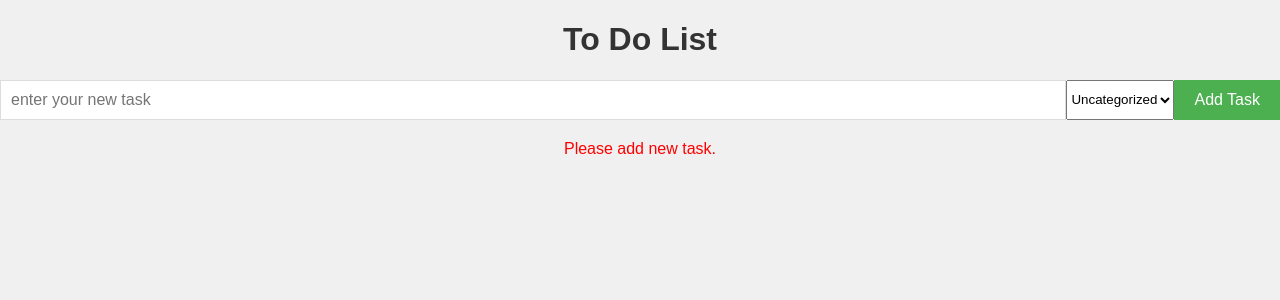
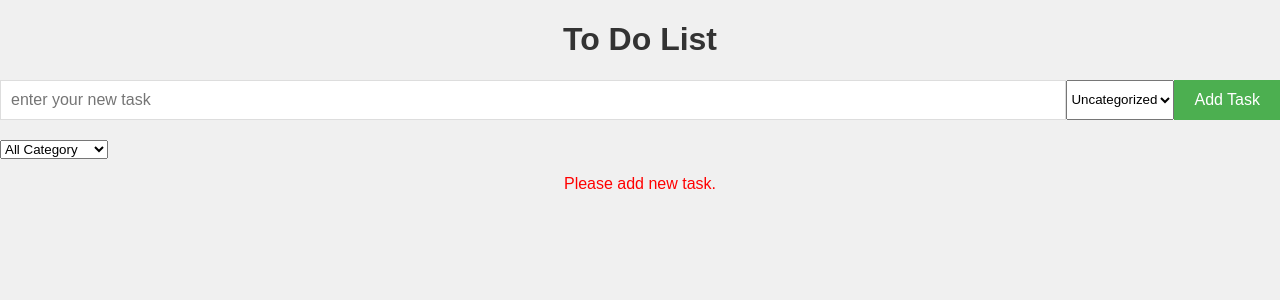
Before and after one commit to ryoma-creator/weather-app-react, a React (Create React App) app in the folder todo-app/: page / in a window 1280 px wide. Shown: the top 300 px of the page. Built offline with nearby package versions, Linux system fonts and the light colour scheme; the HTML template or start-up script is replaced by a standard one.

Commit message:
Added category filtering functionality to the Todo List app

```diff
--- a/todo-app/src/App.js
+++ b/todo-app/src/App.js
@@ -4,9 +4,12 @@ import './App.css';
 
 function App(){
   const [tasks, setTasks] = useState([]);
+  // Listがある時点で、Data管理とわかる
   const [newTask, setNewTask] = useState('');
 
   const [newCategory, setNewCategory] = useState('uncategorized');
+
+  const [categoryFilter, setCategoryFilter] = useState('all');
 
   // const addTask = (taskName) => {
   //   setTasks([...tasks, { id: Date.now(), name: taskName, completed: false }]);
@@ -44,6 +47,32 @@ function App(){
       ));
   };
 
+  // new filter function
+  // const [categoryFilter, setCategoryFilter] = useState('all');
+  // tasks = setTasks([...tasks, { id: Date.now(), name: taskName, completed: false ,  category: newCategory
+  const filteredTasks = tasks.filter(task =>
+    categoryFilter === 'all' || task.category === categoryFilter
+  );
+  // task.categoryは、all以外のもの。NewCategoryのvalueには、allないので。
+  // value={newCategory}
+
+  // categoryFilter === 'work' の場合：(example result)
+// filteredTasks = [
+//   { id: 2, name: "Finish report", category: "work", completed: false },
+//   { id: 4, name: "Team meeting", category: "work", completed: false },
+// ];
+// 条件部分: categoryFilter === 'all' || task.category === categoryFilter
+
+// この部分は「OR」条件です（|| は「または」を意味します）。
+// 左側 categoryFilter === 'all': カテゴリフィルターが 'all' かどうか
+// 右側 task.category === categoryFilter: タスクのカテゴリがフィルターと一致するかどうか
+// この条件は各タスクに対して以下のように動作します：
+
+// もし categoryFilter が 'all' なら、条件の左側が true になるので、全てのタスクが含まれます。
+// そうでない場合、条件の右側 task.category === categoryFilter がチェックされます。
+
+// タスクのカテゴリがフィルターと一致すれば true となり、そのタスクは含まれます。
+// 一致しなければ false となり、そのタスクは除外されます。
 
   return (
     <div>
@@ -69,8 +98,20 @@ function App(){
         <button type="submit">Add Task</button>
       </form>
 
+      <select
+          value={categoryFilter}
+          onChange={(e)=> setCategoryFilter(e.target.value)}
+        >
+          <option value='all'>All Category</option>
+          <option value="uncategorized">Uncategorized</option>
+          <option value="work">Work</option>
+          <option value="personal">Personal</option>
+        </select>
+
+
       <TodoList
-        tasks={tasks}
+        // tasks={tasks} filteredTasksに、dateが絞られて入っているので、代わりにこっちでOK
+        tasks={filteredTasks}
         onDeleteTask={deleteTask}
         onEditTask={editTask}
         onToggleCompletion={toggleTaskCompletion}
@@ -79,4 +120,4 @@ function App(){
   );
 }
 
-export default App;
+  export default App;
```
